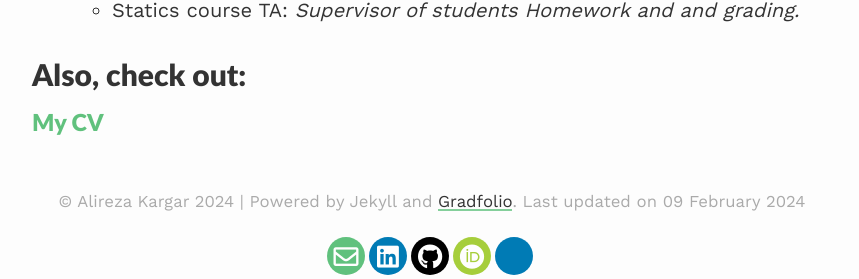
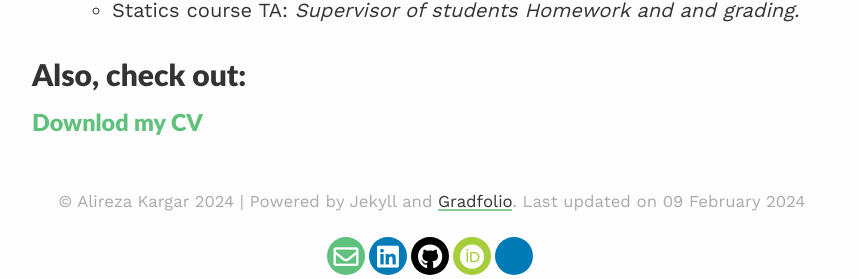
Before and after one commit to alireza-kargar/alireza-kargar.github.io, a Jekyll site: the page built from index.md, in a window 1280 px wide and 900 px high, scrolled down 2222 px. Shown: the part 621-900 px from the top of the window, without its empty margins (208-1067 px from the left). Built offline with Jekyll 4.4.1, drawn with Linux system fonts in a browser that asks for light colours; nearby versions of some CDN libraries.

Commit message:
eddit home page

```diff
--- a/index.md
+++ b/index.md
@@ -74,4 +74,4 @@ Product and System design, Computer-aided design and manufacturing , Service Rob
 
 ## Also, check out:
 
-### [My CV](https://alireza-kargar.github.io/assets/files/AlirezaKargar_CV.pdf)
+### [Downlod my CV](https://alireza-kargar.github.io/assets/files/AlirezaKargar_CV.pdf)
```
